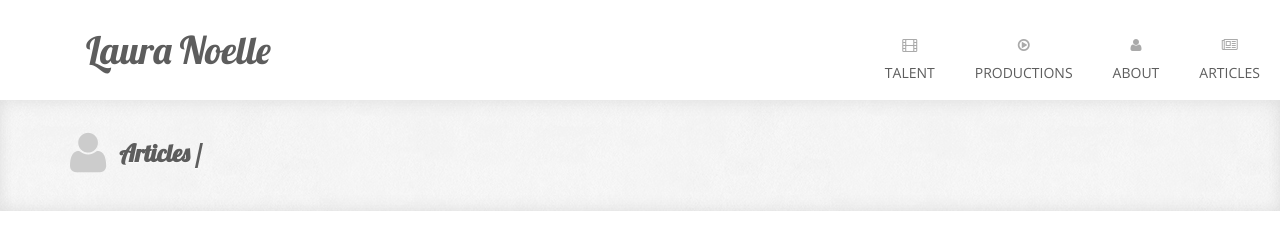
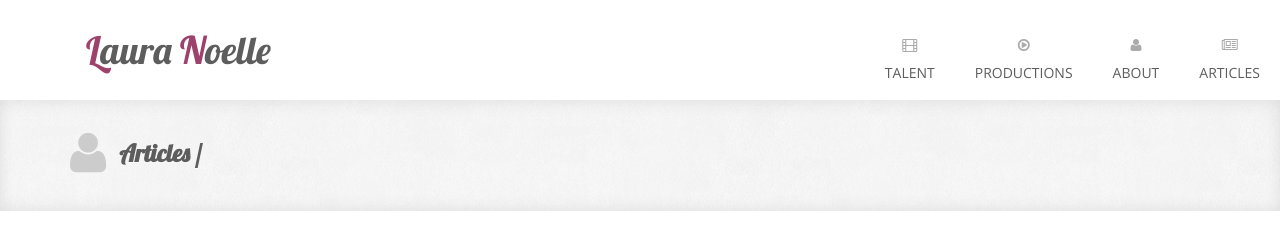
Before and after one commit to jchai002/Laura-Noelle-Portfolio, a Jekyll site: the page built from articles.html, in a window 1280 px wide and 1171 px high. Shown: the top 225 px of the window. Built offline with Jekyll 4.4.1, drawn with Linux system fonts in a browser that asks for light colours; some web fonts are replaced.

Commit message:
update branding

```diff
--- a/_includes/presentation.html
+++ b/_includes/presentation.html
@@ -3,8 +3,8 @@
   <div class="container">
     <div class="row">
       <div class="col-sm-12 wow fadeInLeftBig">
-        <h1>We are <span class="violet">Laura Noelle</span>, a super cool design .</h1>
-        <p>We design beautiful websites, logos and prints. Your project is safe with us.</p>
+        <h1>I am <span class="violet">Laura Noelle</span>, talent, producer, writer</h1>
+        <p>...and generally a cool person</p>
       </div>
     </div>
   </div>
--- a/_includes/top_menu.html
+++ b/_includes/top_menu.html
@@ -3,7 +3,7 @@
   <div class="container">
     <div class="navbar-header">
       <div class="branding" >
-        <a href="/">Laura Noelle</a>
+        <a href="/"><span class="violet">L</span>aura <span class="violet">N</span>oelle</a>
       </div>
       <button type="button" class="navbar-toggle collapsed" data-toggle="collapse" data-target="#top-navbar-1">
         <span class="sr-only">Toggle navigation</span>
```
